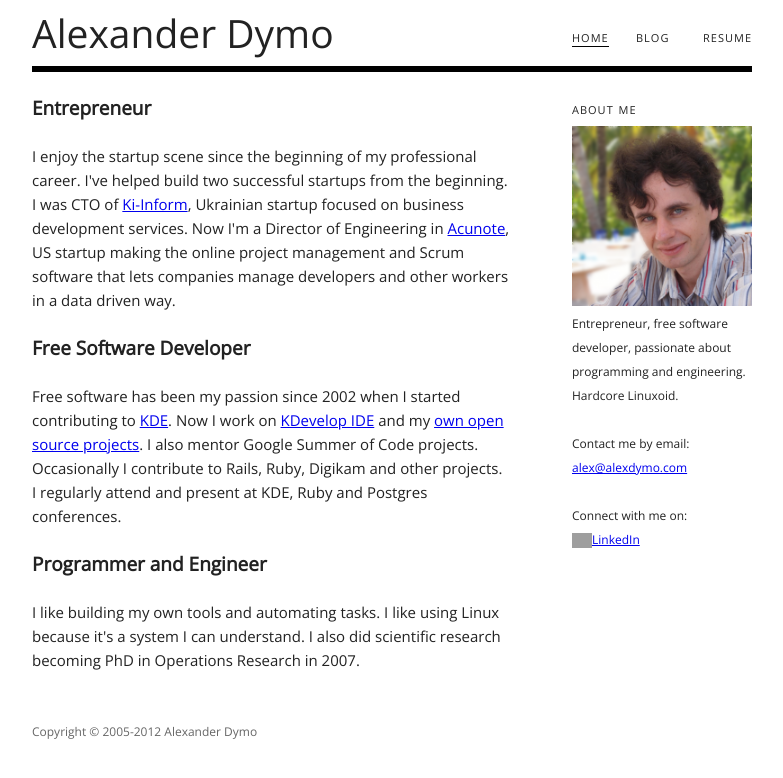
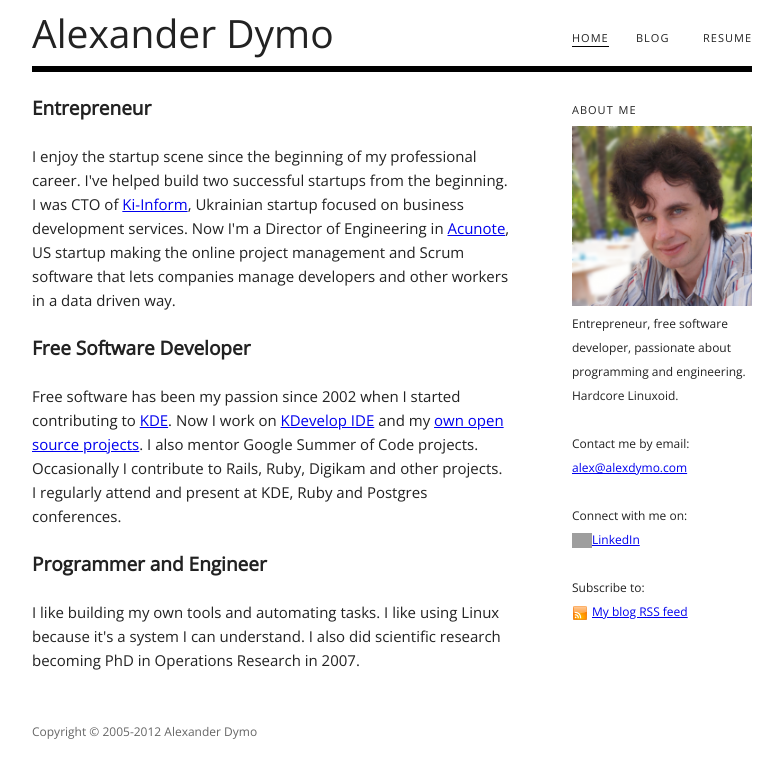
Before and after one commit to adymo/alexdymo.com, a Jekyll site: the page built from index.html, in a window 1280 px wide. Shown: the top 778 px of the page, without its empty margins (248-1031 px from the left). Built offline with Jekyll 4.4.1, drawn with Linux system fonts in a browser that asks for light colours; Markdown is read by kramdown in place of the engine named in the settings; grey boxes are pictures that could not be loaded.

Commit message:
Blog rss link (with icon)

```diff
--- a/_layouts/default.html
+++ b/_layouts/default.html
@@ -131,6 +131,12 @@
                     <img src="http://www.linkedin.com/img/webpromo/btn_in_20x15.png" width="20" height="15" style="vertical-align:middle">LinkedIn
                 </a>
             </p>
+            <p class="small">
+                Subscribe to:<br/>
+                <a href="http://www.alexdymo.com/blog/feed/">
+                    <img src="/rss.png" width="20" height="16" style="vertical-align:middle"/>My blog RSS feed
+                </a>
+            </p>
         </div>
         <div class="clear"></div>
 
```
Also changed, not shown: rss.png (added).
